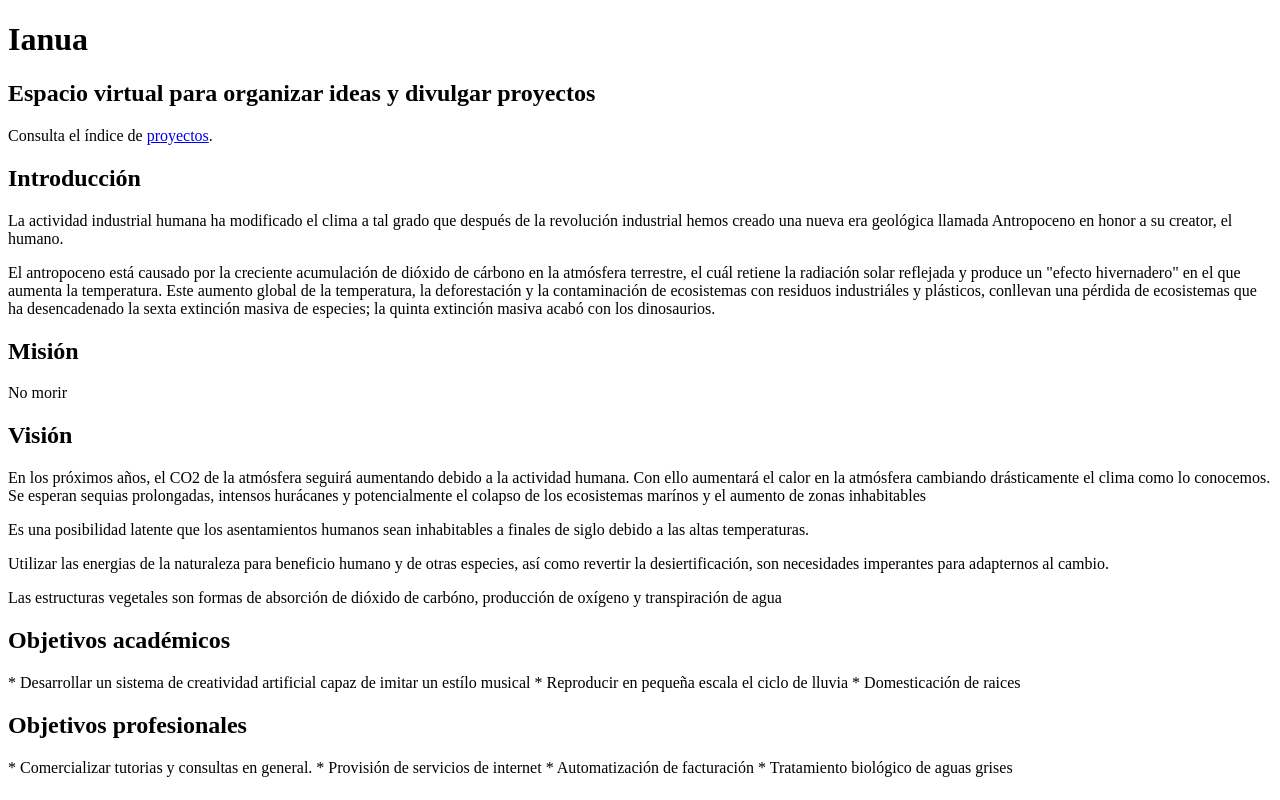
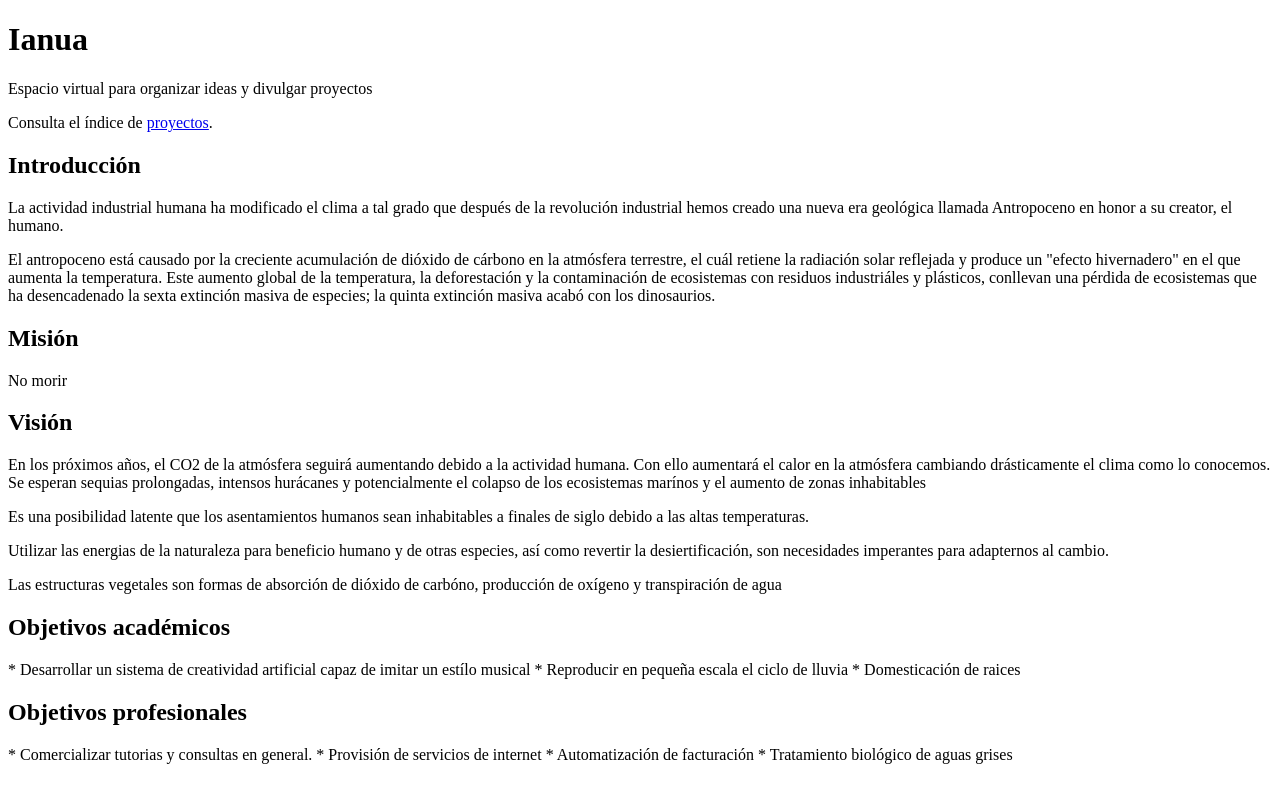
Before and after one commit to ianua-ce/ianua-ce.github.io, a plain HTML site: page index.html in a window 1280 px wide. Drawn offline with Linux system fonts and the light colour scheme.

Commit message:
chg: ui: !minor Change page bullet form heading to paragraph

```diff
--- a/index.html
+++ b/index.html
@@ -11,7 +11,7 @@
 <body>
   <header>
     <h1>Ianua</h1>
-    <h2>Espacio virtual para organizar ideas y divulgar proyectos</h2>
+    <p>Espacio virtual para organizar ideas y divulgar proyectos</p>
    </header>
    <section>
       Consulta el índice de <a href="proyecto/">proyectos</a>.
```
